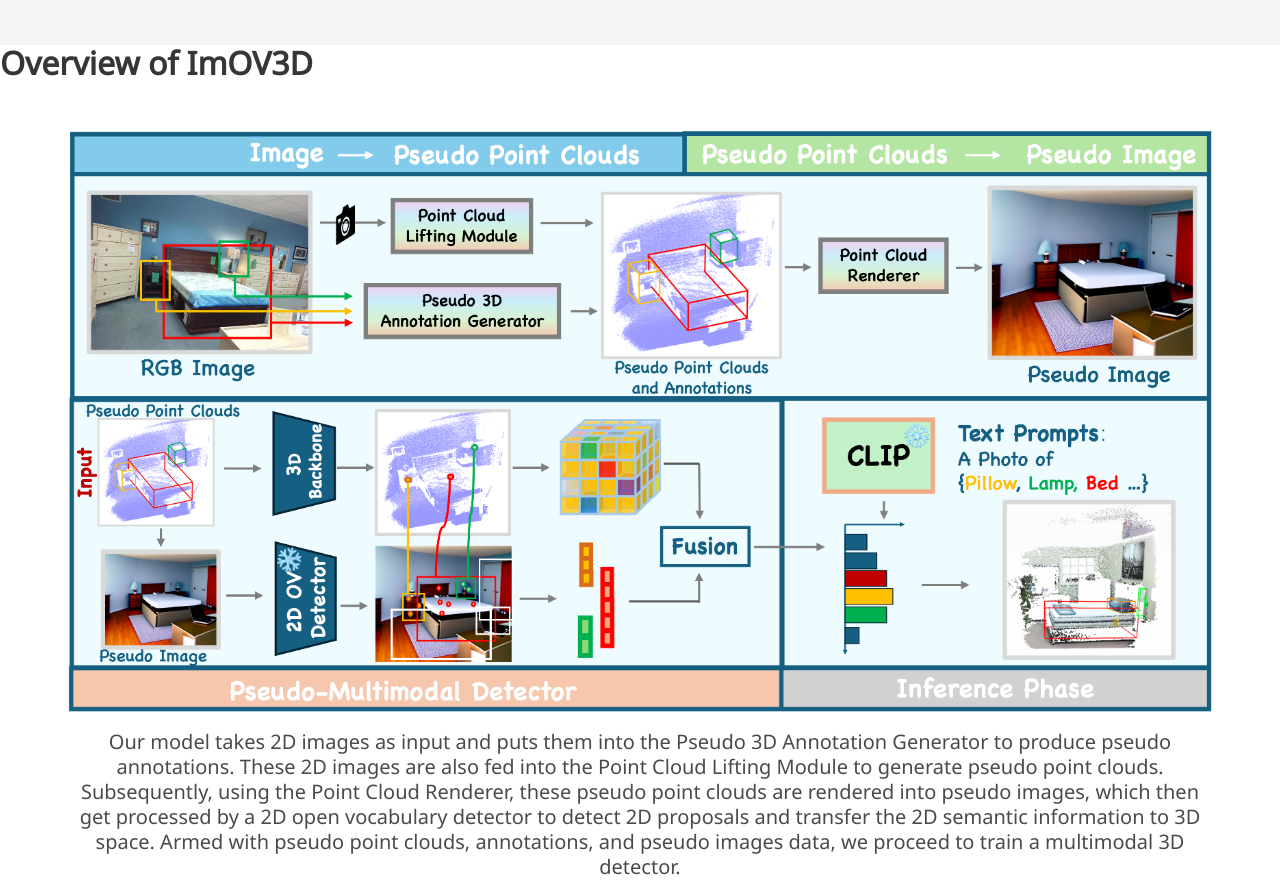
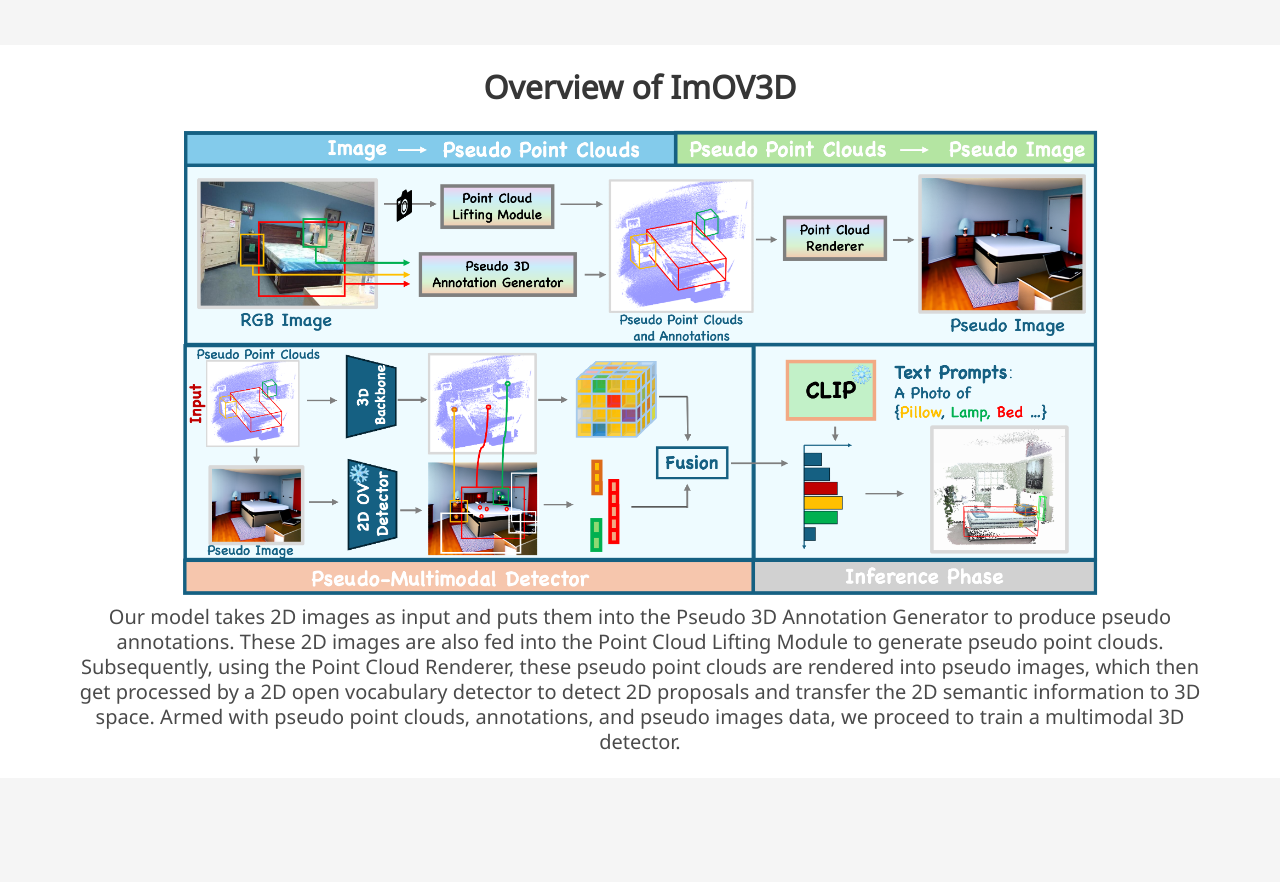
Before and after one commit to yangtiming/ImOV3D_Page, a plain HTML site: page index.html in a window 1280 px wide. Shown: the part 1316-2198 px from the top of the page. Drawn offline with nearby package versions, Linux system fonts and the light colour scheme; some icons are missing; a web font is replaced by a local one.

Commit message:
Update index.html

```diff
--- a/index.html
+++ b/index.html
@@ -163,15 +163,14 @@
 </section>
 <!-- End paper abstract -->
 
-
 <!-- Overview image section -->
 <section class="hero is-small">
-  <h2 class="title is-3">Overview of ImOV3D</h2>
   <div class="hero-body">
     <div class="container">
+      <h2 class="title is-3 has-text-centered">Overview of ImOV3D</h2>
       <div class="overview-image">
-        <!-- Your overview image here -->
-        <img src="static/images/overview_ImOV3D.png" alt="Overview image"/>
+        <!-- Adjust the image size by setting width -->
+        <img src="static/images/overview_ImOV3D.png" alt="Overview image" style="width: 80%; margin: 0 auto; display: block;"/>
         <h2 class="subtitle has-text-centered">
           Our model takes 2D images as input and puts them into the Pseudo
           3D Annotation Generator to produce pseudo annotations. These 2D images are also fed into the
```
Lines whose indentation alone changed are shown as unchanged.
